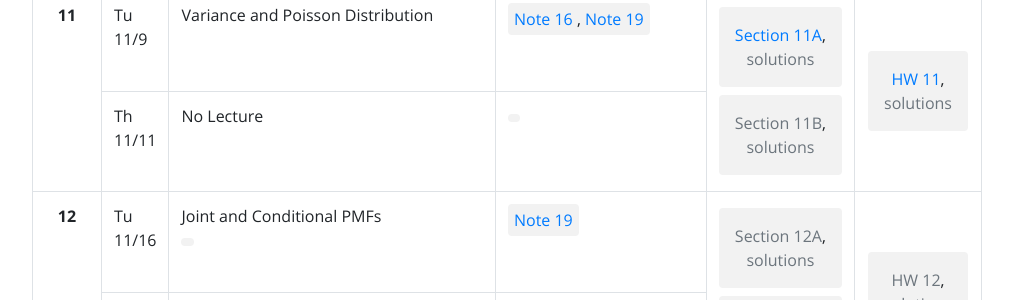
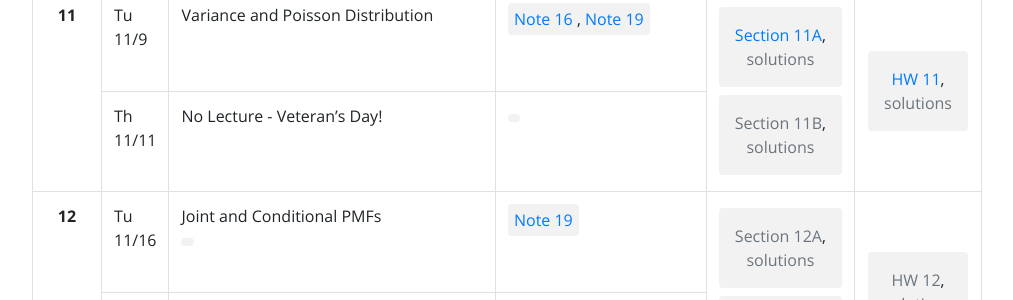
Before and after one commit to tsgoten/cs70-website, a Jekyll site: the page built from index.html, in a window 1280 px wide and 900 px high, scrolled down 3381 px. Shown: the part 155-455 px from the top of the window, without its empty margins (133-1146 px from the left). Built offline with Jekyll 4.4.1, drawn with Linux system fonts in a browser that asks for light colours.

Commit message:
added no lecture for veteran's day.

```diff
--- a/_data/materials/week_11.yml
+++ b/_data/materials/week_11.yml
@@ -10,7 +10,7 @@
 - type: lec
   date: "11/11"
   week: 11
-  title: "No Lecture"
+  title: "No Lecture - Veteran's Day!"
   reading_text: []
   webcast:
   password:
```
